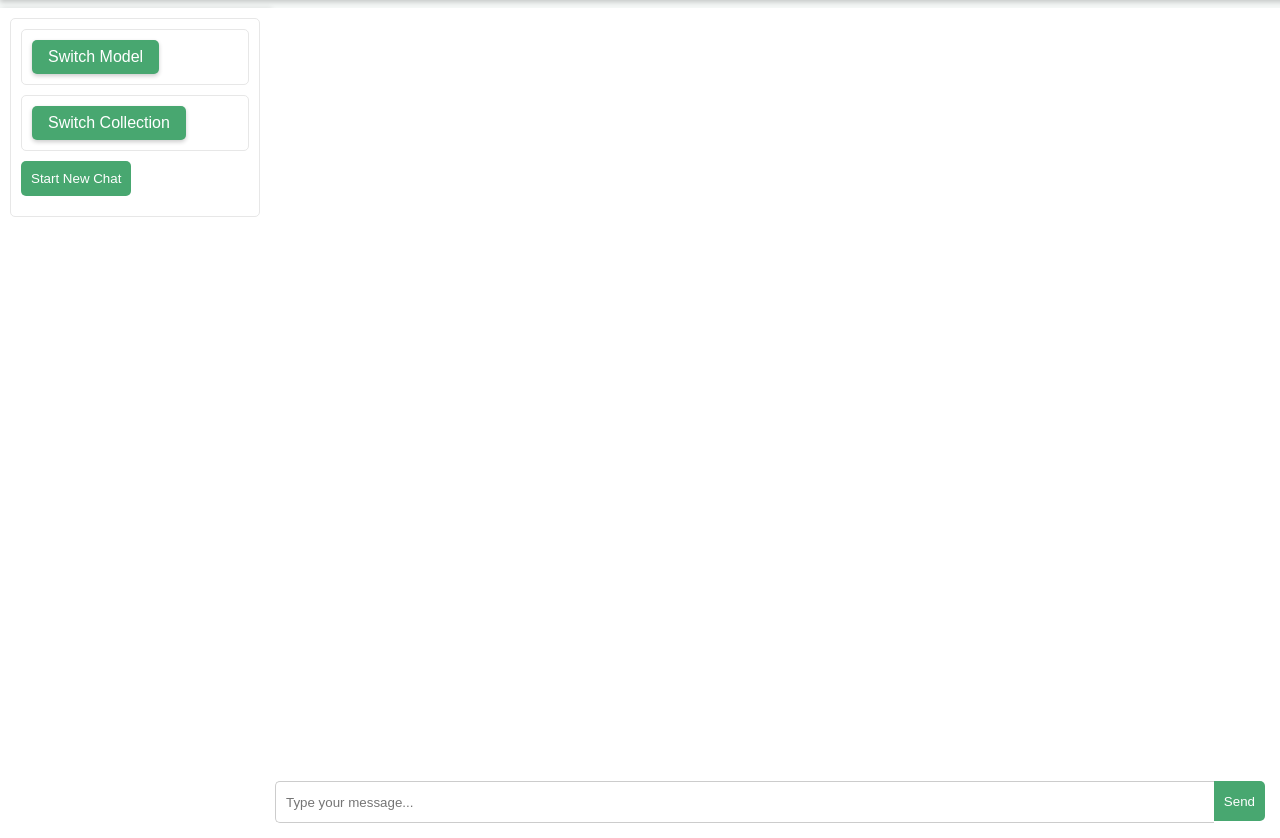
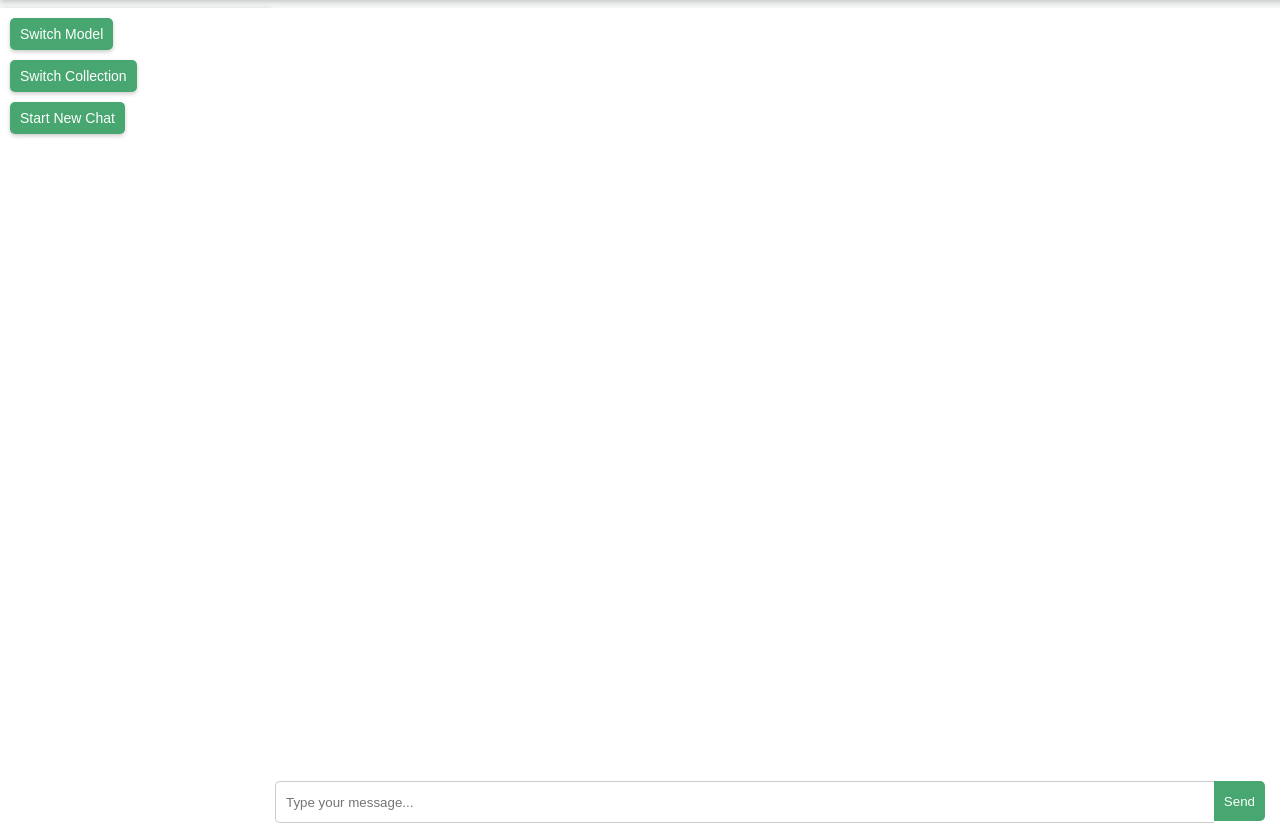
Before and after one commit to WizardML7/ChatCSEC, a Flask app: template frontend/templates/index.html in a window 1280 px wide. Shown: the part 42-880 px from the top of the page. Run offline with Flask 3, Linux system fonts and the light colour scheme; the template is opened without the code that fills it, so the values that code supplies are empty.

Commit message:
Fixed buttons CSS

```diff
--- a/frontend/templates/index.html
+++ b/frontend/templates/index.html
@@ -41,12 +41,12 @@
         }
 
         #chat-list div, #new-chat {
-            padding: 10px;
+            padding: 0px;
             margin-bottom: 10px;
             cursor: pointer;
             border-radius: 5px;
             transition: background-color 0.3s ease;
-            border: 1px solid #e7e7e7;
+            /* border: 1px solid #e7e7e7; */
         }
 
         #chat-list div:hover, #new-chat:hover {
@@ -57,7 +57,11 @@
             background-color: #48a770;
             color: white;
             border: none;
+            padding: 8px 10px;
+            font-size: 14px;
+            border-radius: 5px;
             cursor: pointer;
+            box-shadow: 0 2px 4px rgba(0, 0, 0, 0.2);
         }
 
         /* Chat Display Styles */
@@ -132,8 +136,8 @@
             background-color: #48a770;
             color: white;
             border: none;
-            padding: 8px 16px;
-            font-size: 16px;
+            padding: 8px 10px;
+            font-size: 14px;
             border-radius: 5px;
             cursor: pointer;
             box-shadow: 0 2px 4px rgba(0, 0, 0, 0.2);
@@ -179,6 +183,12 @@
         .collection-switcher {
             top: 85px;
             left: 135px;
+        }
+        .model-switcher{
+            border: none;
+        }
+        .collection-switcher{
+            border: none;
         }
     </style>
 </head>
@@ -310,115 +320,5 @@
         }
         </script>
 
-<!-- <script>
-    $(document).ready(function(){
-        let chatCount = 0;
-        $('#new-chat').click(function() {
-            chatCount++;
-            const chatSelector = `<div class="chat-selector" data-chat-id="${chatCount}">Chat #${chatCount}</div>`;
-            $('#chat-list').append(chatSelector);
-
-            // Resetting the chat display to show the selected chat
-            $('#messages-container').empty();
-            $('#messages-container').append(`<div class="chat-box" id="chat-box-${chatCount}">
-                                                <div class="chat-response" id="response-${chatCount}">Chat #${chatCount} initiated</div>
-                                            </div>`);
-        });
-
-        $(document).on('submit', '#chat-form', function(e){
-            e.preventDefault();
-            const userInput = $(this).find('.user_input').val();
-
-            // Append user's question to the messages container
-            $('#messages-container').append(`<div class="user-question">You: ${userInput}</div>`);
-
-            // Sending userInput to the Flask backend
-            $.ajax({
-                url: '/',
-                method: 'POST',
-                contentType: 'application/json',
-                dataType: 'json', // Expecting JSON response
-                data: JSON.stringify({ user_input: userInput }), // Ensure this matches Flask's expected input
-                success: function(response) {
-                    // Handling the response from Flask and appending it to the messages container
-                    $('#messages-container').append(`<div class="ai-response">AI: ${response.response}</div>`);
-                },
-                error: function(xhr, status, error) {
-                    // Handling any error
-                    console.error("Error: " + status + " " + error);
-                }
-            });
-
-            // Clear input after sending
-            $('.user_input').val('');
-        });
-    });
-</script>
-<script>
-    function toggleDropdown() {
-    document.getElementById("model-dropdown").classList.toggle("show");
-}
-
-window.onclick = function(event) {
-    if (!event.target.matches('.model-switcher button')) {
-        var dropdowns = document.getElementsByClassName("dropdown-content");
-        for (var i = 0; i < dropdowns.length; i++) {
-            var openDropdown = dropdowns[i];
-            if (openDropdown.classList.contains('show')) {
-                openDropdown.classList.remove('show');
-            }
-        }
-    }
-}
-
-function switchModel(modelName) {
-    $.ajax({
-        url: '/switch_model',  // Ensure you have this route defined in Flask
-        method: 'POST',
-        contentType: 'application/json',
-        data: JSON.stringify({ model: modelName }),
-        success: function(response) {
-            console.log("Model switched successfully: ", response);
-        },
-        error: function(error) {
-            console.error("Failed to switch model: ", error);
-        }
-    });
-}
-</script>
-<script>
-    function toggleCollectionDropdown() {
-    document.getElementById("collection-dropdown").classList.toggle("show");
-}
-
-function switchCollection(collectionName) {
-    console.log("Switching to collection:", collectionName);
-    $.ajax({
-        url: '/switch_collection',
-        method: 'POST',
-        contentType: 'application/json',
-        data: JSON.stringify({ collection: collectionName }),
-        success: function(response) {
-            alert('Collection switched to: ' + collectionName);
-        },
-        error: function(xhr, status, error) {
-            console.error("Failed to switch collection:", error);
-        }
-    });
-}
-
-// Close the dropdown if the user clicks outside of it
-window.onclick = function(event) {
-    if (!event.target.matches('.collection-switcher button')) {
-        var dropdowns = document.getElementsByClassName("dropdown-content");
-        for (var i = 0; i < dropdowns.length; i++) {
-            var openDropdown = dropdowns[i];
-            if (openDropdown.classList.contains('show')) {
-                openDropdown.classList.remove('show');
-            }
-        }
-    }
-}
-</script> -->
 </body>
 </html>
```
